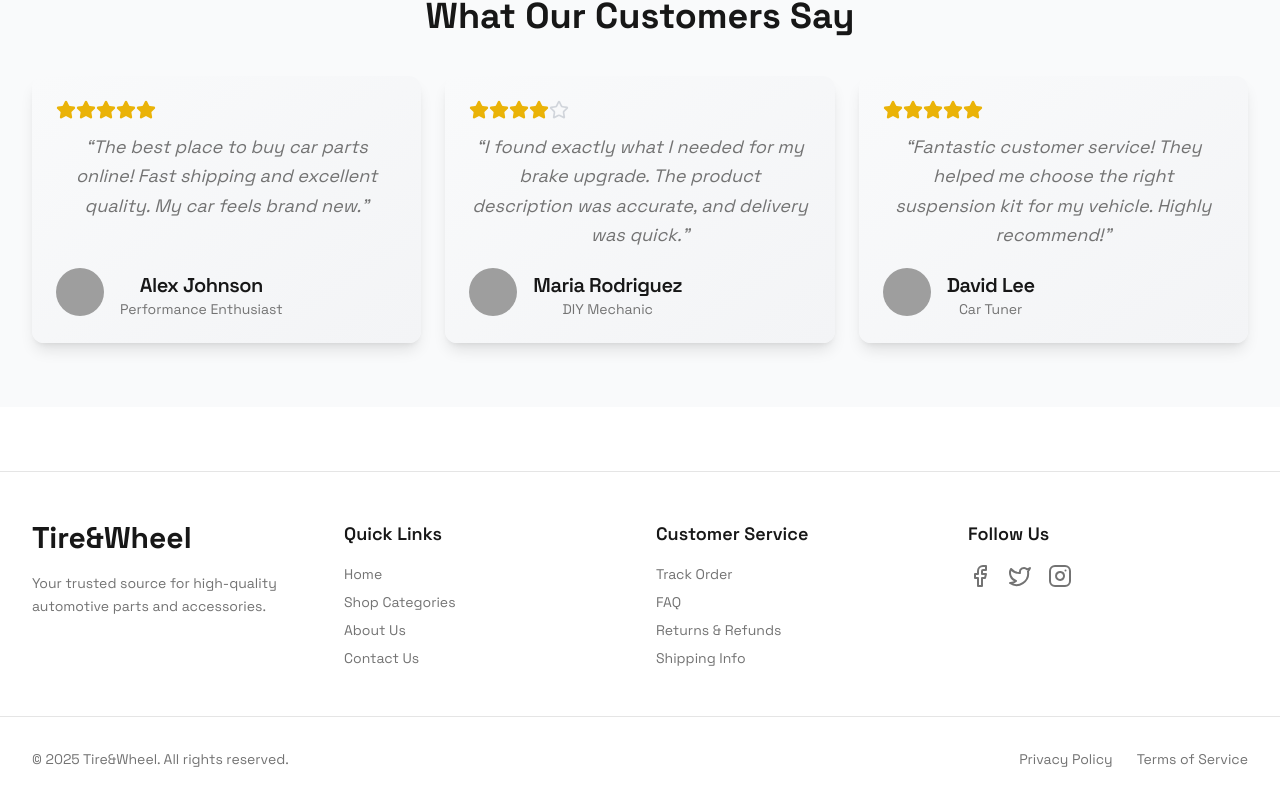
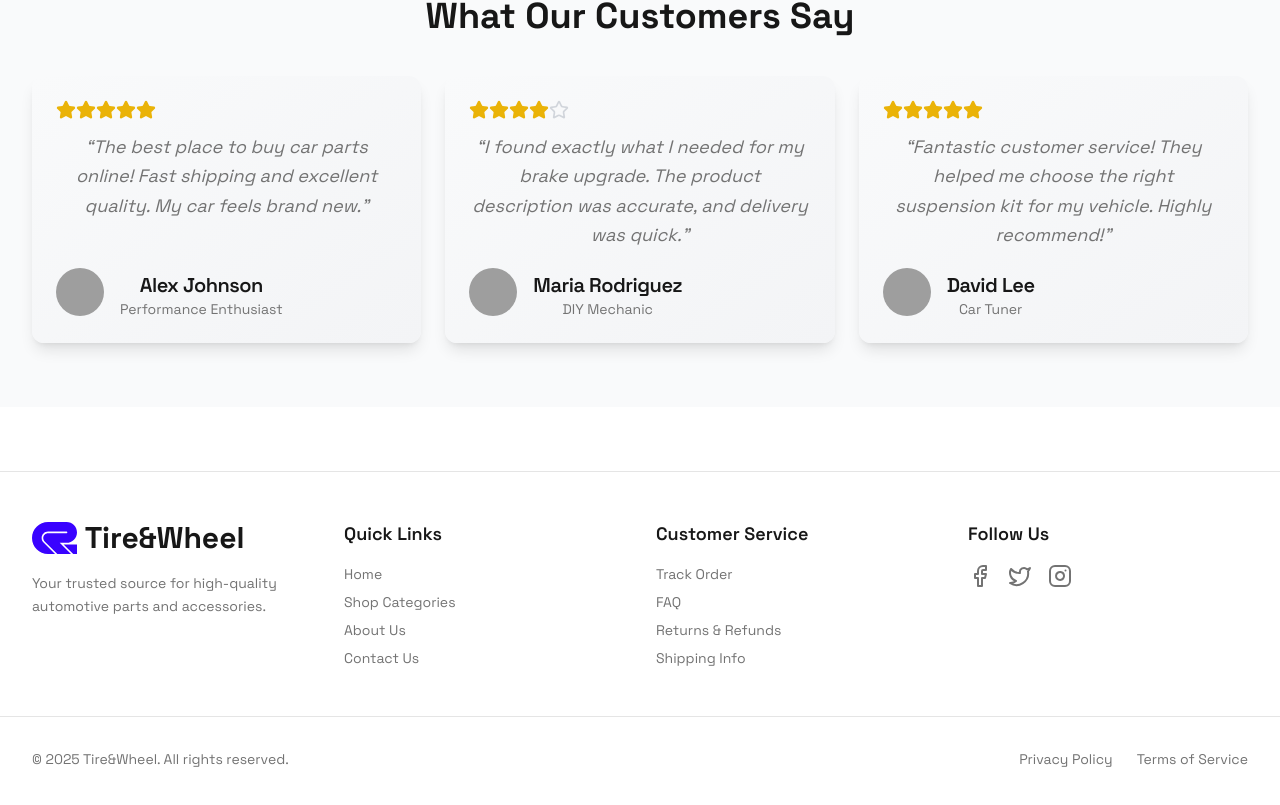
Before and after one commit to DurraizShahid/tireandwheelmart, a Next.js app: page / in a window 1280 px wide. Shown: the part 2923-3728 px from the top of the page. Built offline with nearby package versions, Linux system fonts and the light colour scheme; grey boxes are pictures that could not be loaded.

Commit message:
[dyad] wrote 1 file(s)

```diff
--- a/src/components/footer.tsx
+++ b/src/components/footer.tsx
@@ -11,6 +11,7 @@ const Footer = () => {
         {/* Company Info / Logo */}
         <div className="col-span-full md:col-span-1 flex flex-col items-center md:items-start text-center md:text-left">
           <Link href="/" className="flex items-center gap-2 text-3xl font-bold text-primary dark:text-primary-foreground mb-4">
+            <img src="/logo.svg" alt="Tire&Wheel Logo" className="h-8 w-auto" />
             Tire&Wheel
           </Link>
           <p className="text-sm leading-relaxed max-w-xs">
```
